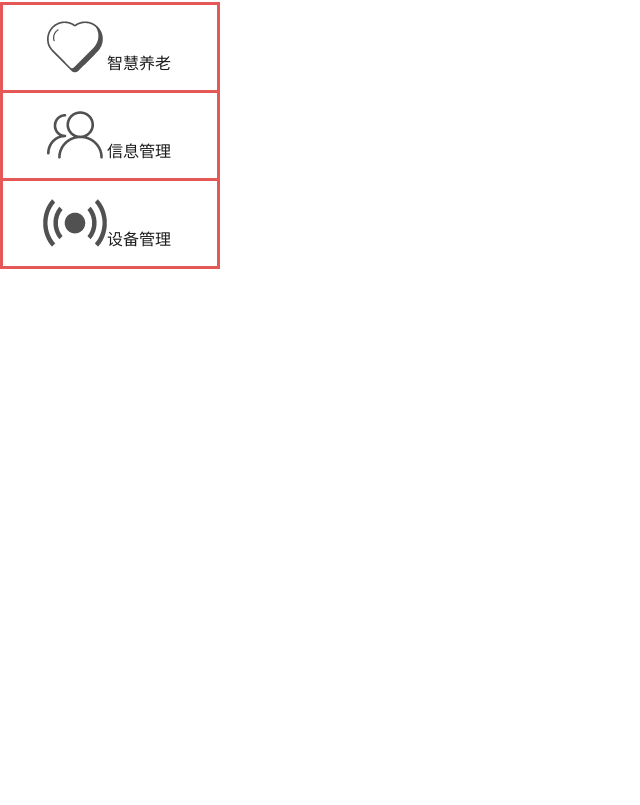
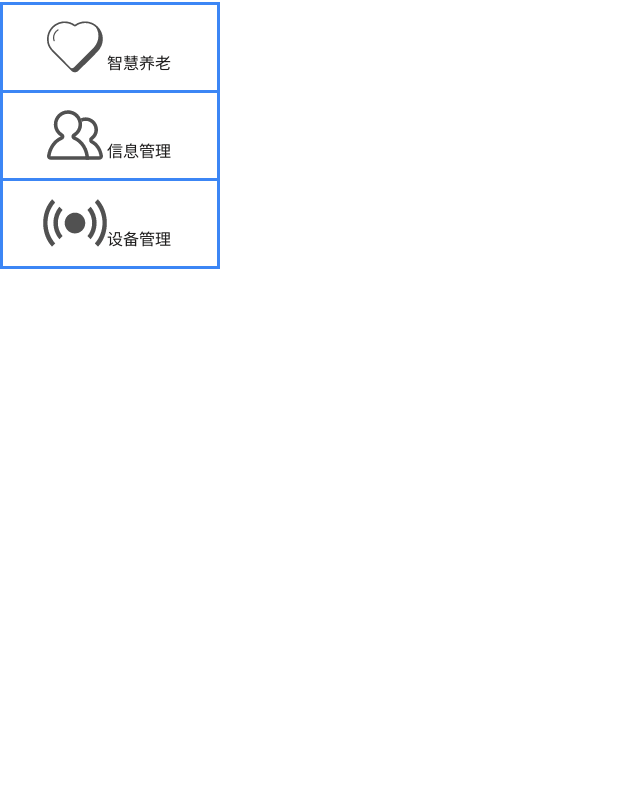
Before and after one commit to Foreverasir/SSSWeb, a Django app: page /left/ in a window 1280 px wide. Shown: the whole page, without its empty margins (0-640 px from the left). Run offline with Django 3.2, Linux system fonts and the light colour scheme.

Commit message:
change the main color to blue

```diff
--- a/info/static/index/css/public.css
+++ b/info/static/index/css/public.css
@@ -25,7 +25,8 @@ li {
 .head {
 	width: 100%;
 	height: 100px;
-	background-color: #e65858;
+	/* background-color: #e65858; */
+	background-color:  rgb(119, 169, 245);
 }
 
 .head .headL {
@@ -148,7 +149,9 @@ li {
 	width: 220px;
 	height: 100%;
 	background-color: #ffffff;
-	border-top: 3px solid #e65858;
+	/* border-top: 3px solid #e65858; */
+	border-top: 3px solid rgb(60, 134, 245);
+
 }
 
 .leftsidebar_box dt {
@@ -159,9 +162,9 @@ li {
 	height: 85px;
 	line-height: 85px;
 	cursor: pointer;
-	border-bottom: 3px solid #e65858;
-	border-right: 3px solid #e65858;
-	border-left: 3px solid #e65858;
+	border-bottom: 3px solid rgb(60, 134, 245);
+	border-right: 3px solid rgb(60, 134, 245);
+	border-left: 3px solid rgb(60, 134, 245);
 	padding-left: 40px;
 }
 
@@ -174,9 +177,9 @@ li {
 	padding-left: 100px;
 	padding-bottom: 10px;
 	padding-top: 10px;
-	border-bottom: 3px solid #e65858;
-	border-right: 3px solid #e65858;
-	border-left: 3px solid #e65858;
+	border-bottom: 3px solid rgb(60, 134, 245);
+	border-right: 3px solid rgb(60, 134, 245);
+	border-left: 3px solid rgb(60, 134, 245);
 }
 
 .leftsidebar_box dd a {
@@ -244,9 +247,9 @@ li {
 	position: relative;
 	line-height: 80px;
 	cursor: pointer;
-	border-bottom: 2px solid #e65858;
-	border-right: 2px solid #e65858;
-	border-left: 2px solid #e65858;
+	border-bottom: 2px solid rgb(60, 134, 245);
+	border-right: 2px solid #4a75f9;
+	border-left: 2px solid #4857e0;
 	padding-left: 40px;
 }
 
@@ -256,10 +259,12 @@ li {
 }
 
 .leftsidebar_box .menu_chioce1 {
-	color: #ff2020;
+	/* color: #ff2020; */
+	color: #4a75f9
 }
 
 .leftsidebar_box .menu_chioce2 {
-	color: #ff2020;
+	/* color: #ff2020; */
+	color: #4a75f9
 }
 /*left.css end*/
--- a/info/templates/head.html
+++ b/info/templates/head.html
@@ -13,7 +13,7 @@
 <body>
     <div class="head">
         <div class="headL">
-            <img class="headLogo" src="{%static "/index/img/logohead.png" %}"/>
+            <img class="headLogo" src="{%static "/index/img/logonew.png" %}"/>
         </div>
         <div class="headR">
             <span id="welcome" style="color:white">欢迎访问</span>
--- a/info/templates/left.html
+++ b/info/templates/left.html
@@ -15,38 +15,38 @@
 		<div class="leftsidebar_box">
 			<dl class="system_log">
 				<dt>
-					<img class="icon1" src="{%static "/index/img/redheart64.png" %}" />
+					<img class="icon1" src="{%static "/index/img/blueheart64.png" %}" />
 					<img class="icon2" src="{%static "/index/img/greyheart64.png" %}" />智慧养老
 				</dt>
 				<dd>
-					<img class="coin11" src="{%static "/index/img/rpoint.png" %}"/>
+					<img class="coin11" src="{%static "/index/img/bpoint.png" %}"/>
 					<img class="coin22"	src="{%static "/index/img/gpoint.png" %}"/>
 					<a class="cks" href="/index" target="main">离床检测</a>
 				</dd>
 			</dl>
 			<dl class="system_log">
 				<dt>
-                    <img class="icon1" src="{%static "/index/img/redpeople64.png" %}" />
-                    <img class="icon2" src="{%static "/index/img/greypeople64.png" %}" />信息管理
+                    <img class="icon1" src="{%static "/index/img/bluepeople64.png" %}" />
+                    <img class="icon2" src="{%static "/index/img/greypeople64_2.png" %}" />信息管理
 				</dt>
 				<dd>
-                    <img class="coin11" src="{%static "/index/img/rpoint.png" %}"/>
+                    <img class="coin11" src="{%static "/index/img/bpoint.png" %}"/>
                     <img class="coin22"	src="{%static "/index/img/gpoint.png" %}"/>
 					<a class="cks" href="/person" target="main">添加用户</a>
 				</dd>
 			</dl>
 			<dl class="system_log">
 				<dt>
-					<img class="icon1" src="{%static "/index/img/sred64.png" %}" />
+					<img class="icon1" src="{%static "/index/img/sblue64.png" %}" />
 					<img class="icon2"src="{%static "/index/img/sgrey64.png" %}" />设备管理
 				</dt>
 				<dd>
-					<img class="coin11" src="{%static "/index/img/rpoint.png" %}"/>
+					<img class="coin11" src="{%static "/index/img/bpoint.png" %}"/>
 					<img class="coin22" src="{%static "/index/img/gpoint.png"%}" />
 					<a class="cks" href="/sign-up" target="main">SensorTag</a>
                 </dd>
                 <dd>
-					<img class="coin11" src="{%static "/index/img/rpoint.png" %}"/>
+					<img class="coin11" src="{%static "/index/img/bpoint.png" %}"/>
 					<img class="coin22" src="{%static "/index/img/gpoint.png"  %}"/>
 					<a class="cks" href="/index2" target="main">树莓派</a>
 				</dd>
```
Also changed, not shown: info/static/index/css/style1.css (+13 -7 lines), info/templates/index.html (+7 -7 lines), info/static/index/img/blueheart64.png (added), info/static/index/img/bluepeople64.png (added), info/static/index/img/bpoint.png (added), info/static/index/img/greypeople64_2.png (added), info/static/index/img/logonew.png (added), info/static/index/img/sblue64.png (added).
